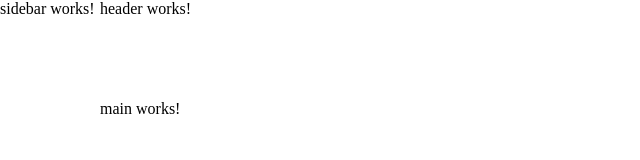
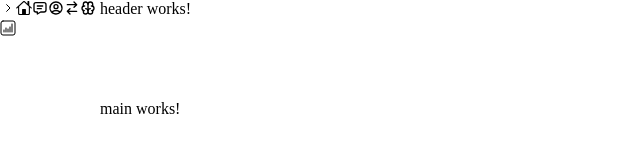
Before and after one commit to leo3210k/Teste_First_Decision, an Angular app: page / in a window 1280 px wide. Shown: the top 160 px of the page, without its empty margins (0-640 px from the left). Built offline with nearby package versions, Linux system fonts and the light colour scheme.

Commit message:
feat: add icons to sidebar

```diff
--- a/src/app/components/sidebar/sidebar.component.html
+++ b/src/app/components/sidebar/sidebar.component.html
@@ -1 +1,9 @@
-<p>sidebar works!</p>
+<nav class="sidebar">
+  <img class="sidebar__image sidebar__image--larger" src="assets/icons/sidebar/right_arrow.svg" alt="right_arrow">
+  <img class="sidebar__image" src="assets/icons/sidebar/house.svg" alt="house">
+  <img class="sidebar__image" src="assets/icons/sidebar/message.svg" alt="message">
+  <img class="sidebar__image" src="assets/icons/sidebar/user.svg" alt="user">
+  <img class="sidebar__image" src="assets/icons/sidebar/switch.svg" alt="switch">
+  <img class="sidebar__image" src="assets/icons/sidebar/brain.svg" alt="brain">
+  <img class="sidebar__image" src="assets/icons/sidebar/chart.svg" alt="chart">
+</nav>
```
